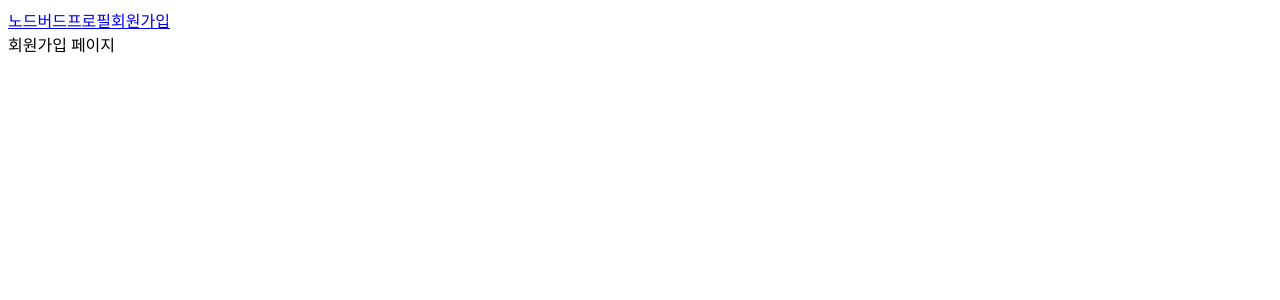
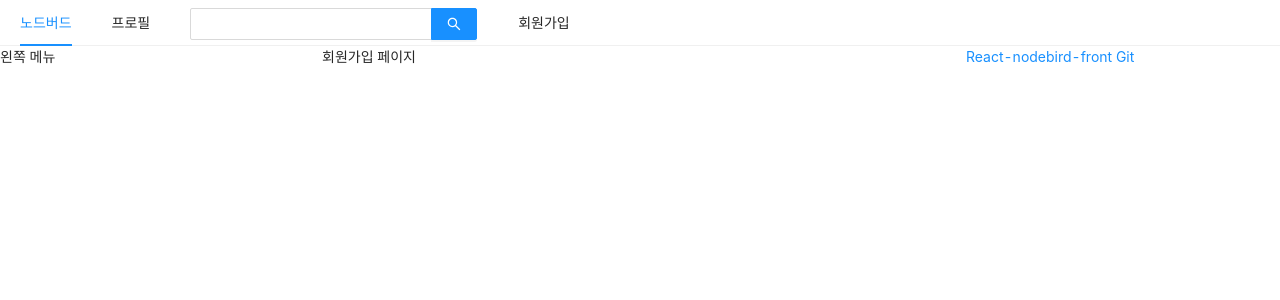
Before and after one commit to geofu25/react-nodebird-front, a Next.js app: page /signup in a window 1280 px wide. Shown: the top 300 px of the page. Built offline with nearby package versions, Linux system fonts and the light colour scheme.

Commit message:
antd, 반응형 적용

```diff
--- a/components/AppLayout.js
+++ b/components/AppLayout.js
@@ -1,16 +1,37 @@
 import React from 'react';
 import PropTypes from 'prop-types';
 import Link from 'next/link';
+import { Input, Menu, Row, Col } from 'antd'
 
 const AppLayout = ({ children }) => {
  return (
     <div>
-        <div>
-            <Link href="/"><a>노드버드</a></Link>
-            <Link href="/profile"><a>프로필</a></Link>
-            <Link href="/signup"><a>회원가입</a></Link>
-        </div>
-        {children}
+        <Menu mode="horizontal">
+            <Menu.Item>
+                <Link href="/"><a>노드버드</a></Link>
+            </Menu.Item>
+            <Menu.Item>
+                <Link href="/profile"><a>프로필</a></Link>
+            </Menu.Item>
+            <Menu.Item>
+                <Input.Search enterButton style={{ verticalAlign: 'middle'}} />
+            </Menu.Item>
+            <Menu.Item>
+                <Link href="/signup"><a>회원가입</a></Link>
+            </Menu.Item>
+        </Menu>
+        <Row gutter={8}>
+            <Col xs={24} md={6}>
+                왼쪽 메뉴
+            </Col>
+            <Col xs={24} md={12}>
+                {children}
+            </Col>
+            <Col xs={24} md={6}>
+               <a href="https://github.com/geofu25/react-nodebird-front" target="_balck" rel="noreferrer noopener">React-nodebird-front Git</a>
+            </Col>
+        </Row>
+
     </div>
  );
 };
--- /dev/null
+++ b/pages/_app.js
@@ -0,0 +1,22 @@
+import React from 'react';
+import PropTypes from 'prop-types';
+import Head from 'next/head';
+import 'antd/dist/antd.css'
+
+const NodeBird = ({Component}) => {
+    return (
+        <>
+            <Head>
+                <meta charset="utf-8"/>
+                <title>NodeBird</title>
+            </Head>
+            <Component />
+        </>
+    );
+}
+
+NodeBird.propTypes = {
+    Component: PropTypes.elementType.isRequired,
+}
+
+export default NodeBird;
--- a/pages/signup.js
+++ b/pages/signup.js
@@ -1,11 +1,15 @@
 import React from 'react';
+import Head from 'next/head';
 import AppLayout from "../components/AppLayout";
 
 const Signup = () => {
  return (
-    <AppLayout>
-        <div>회원가입 페이지</div>
-    </AppLayout>
+    <>
+     <Head>
+        <title>내 프로필 | NodeBird</title>
+     </Head>
+     <AppLayout><div>회원가입 페이지</div></AppLayout>
+    </>
     );
 };
 
```
Also changed, not shown: pages/profile.js (+7 -3 lines), 1 other file (tests, documents, lock files or other folders).
